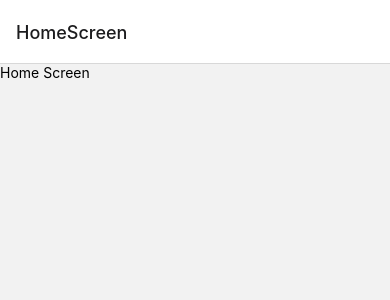
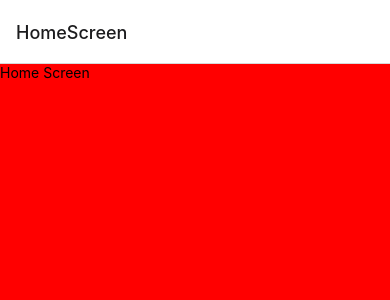
Before and after one commit to thuylinh0312/CryptoMarket, a React Native app: screen /HomeScreen in a window 390 px wide. Shown: the top 300 px of the page. Built offline with nearby package versions, Linux system fonts and the light colour scheme.

Commit message:
set background red

```diff
--- a/src/screens/HomeScreen/index.js
+++ b/src/screens/HomeScreen/index.js
@@ -6,7 +6,7 @@ import {View, Text} from 'react-native'
 
 const HomeScreen = () => {
   return (
-    <View style={{flex: 1}}>
+    <View style={{flex: 1, backgroundColor: 'red'}}>
       <Text>Home Screen</Text>
     </View>
     /*
```
